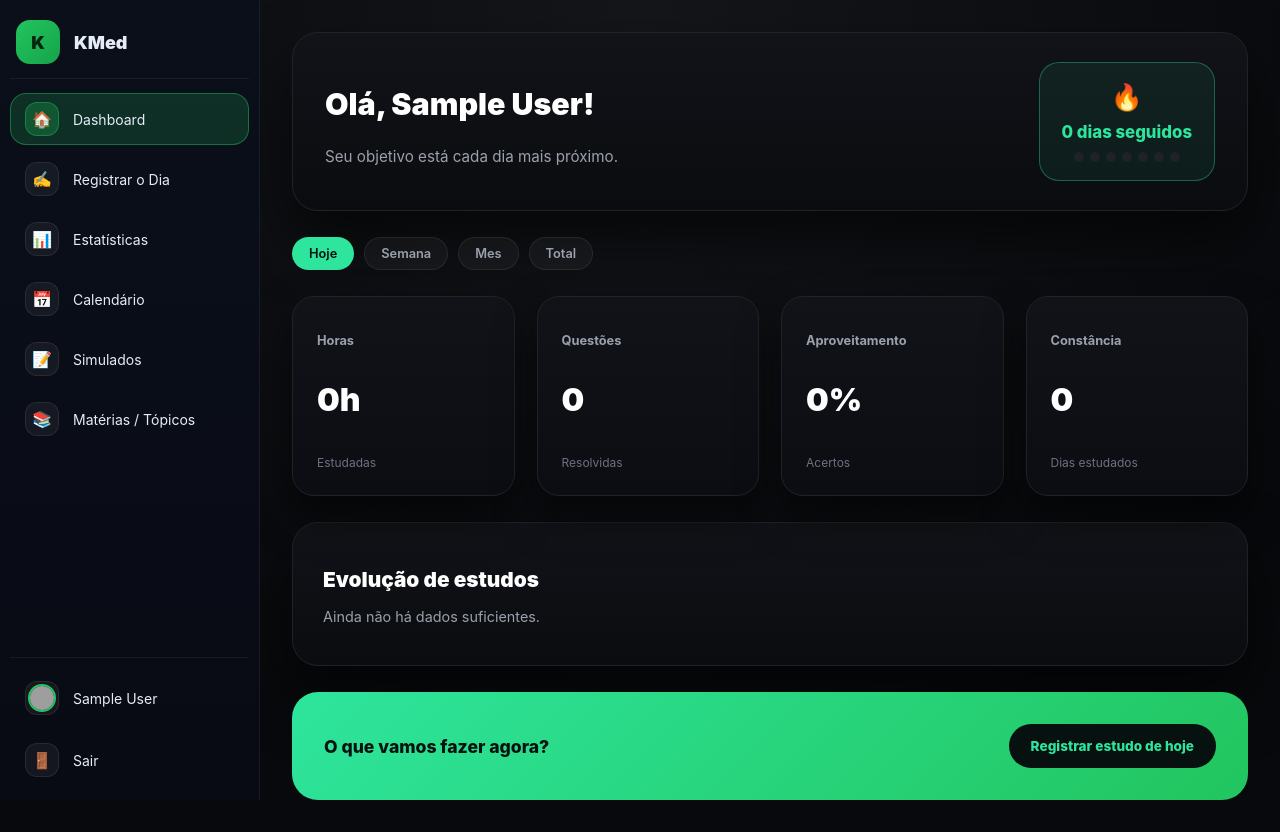
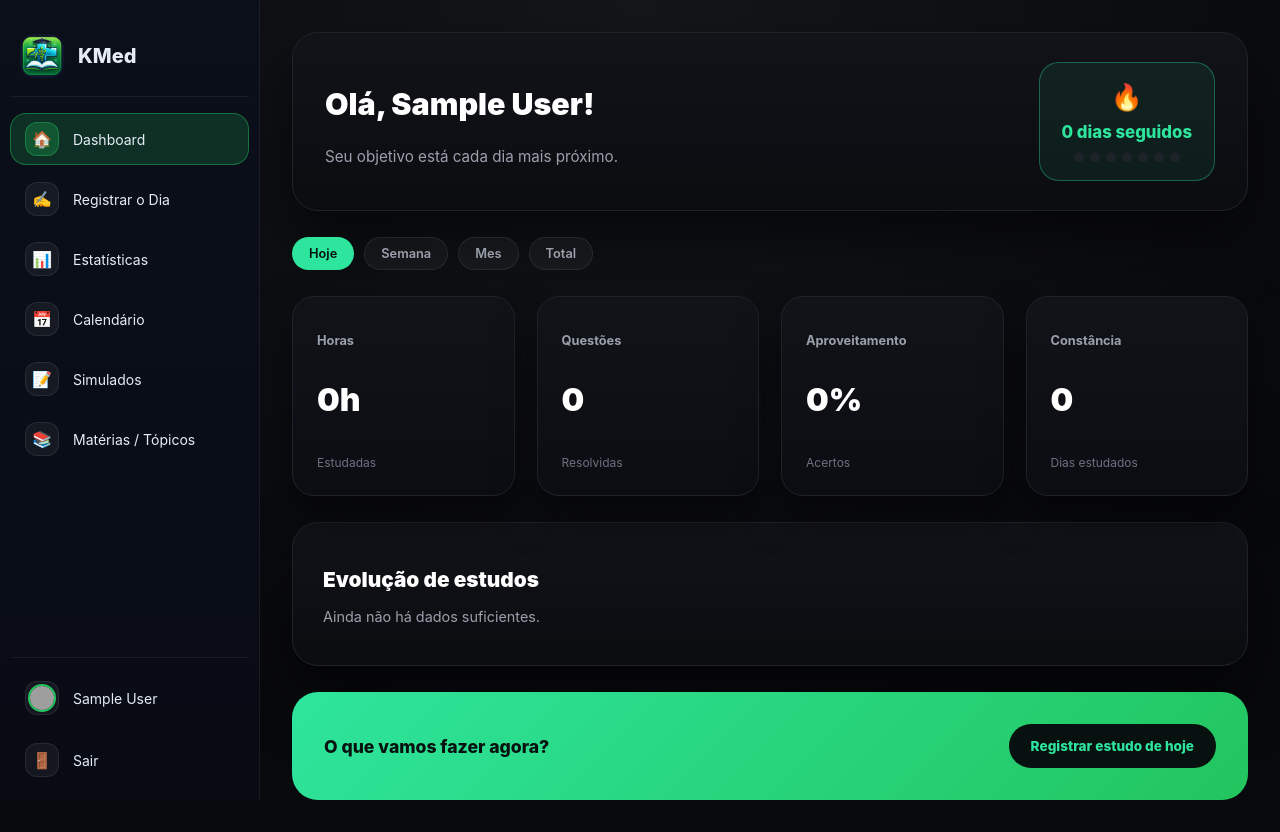
Before and after one commit to Kauesoaresz/KMDL-Med, a Node server app: page /dashboard in a window 1280 px wide. Run offline with Node 20, Linux system fonts and the light colour scheme; the visitor is signed in with stand-in values (Sample User, id 1); data that the repository does not hold is empty; some libraries are stand-ins or nearby versions; grey boxes are pictures that could not be loaded.

Commit message:
Versão 1.1.7

```diff
--- a/src/public/css/components/sidebar.css
+++ b/src/public/css/components/sidebar.css
@@ -44,11 +44,11 @@
 }
 
 /* ===============================
-   BRAND
+   BRAND (logo + nome)
    =============================== */
 
 .sidebar__brand {
-  padding: 6px 6px 14px;
+  padding: 20px 10px 18px;
   border-bottom: 1px solid var(--sb-border);
 }
 
@@ -57,25 +57,46 @@
   align-items: center;
   gap: 14px;
   text-decoration: none;
+  justify-content: center;
 }
 
+.sidebar:hover .sidebar__brandLink {
+  justify-content: flex-start;
+}
+
+/* LOGO */
 .sidebar__logo {
   width: 44px;
   height: 44px;
   border-radius: 14px;
 
-  background: linear-gradient(135deg, #22c55e, #16a34a);
-  color: #06250f;
+  background: #0f172a;
+  display: flex;
+  align-items: center;
+  justify-content: center;
 
-  display: grid;
-  place-items: center;
-  font-weight: 900;
-  font-size: 18px;
+  overflow: hidden;
+  flex-shrink: 0;
+
+  transition: transform .18s ease;
 }
 
+/* ajuste fino quando fechada */
+.sidebar:not(:hover) .sidebar__logo {
+  transform: translateX(-1px);
+}
+
+.sidebar__logoImg {
+  width: 100%;
+  height: 100%;
+  object-fit: cover;
+  display: block;
+}
+
+/* TEXTO KMed */
 .sidebar__brandText {
-  font-size: 18px;
-  font-weight: 900;
+  font-size: 20px;
+  font-weight: 800;
   color: var(--sb-text);
   white-space: nowrap;
 
@@ -94,7 +115,7 @@
    =============================== */
 
 .sidebar__nav {
-  margin-top: 14px;
+  margin-top: 16px;
   display: flex;
   flex-direction: column;
   gap: 8px;
--- a/src/views/partials/sidebar.ejs
+++ b/src/views/partials/sidebar.ejs
@@ -2,7 +2,14 @@
 
   <div class="sidebar__brand">
     <a class="sidebar__brandLink" href="/dashboard" title="KMed">
-      <div class="sidebar__logo">K</div>
+      <div class="sidebar__logo">
+  <img
+    src="/public/img/Logo sistema.png"
+    alt="KMed"
+    class="sidebar__logoImg"
+  >
+</div>
+
       <div class="sidebar__brandText">KMed</div>
     </a>
   </div>
```
Also changed, not shown: src/public/img/Logo sistema.png (added).
